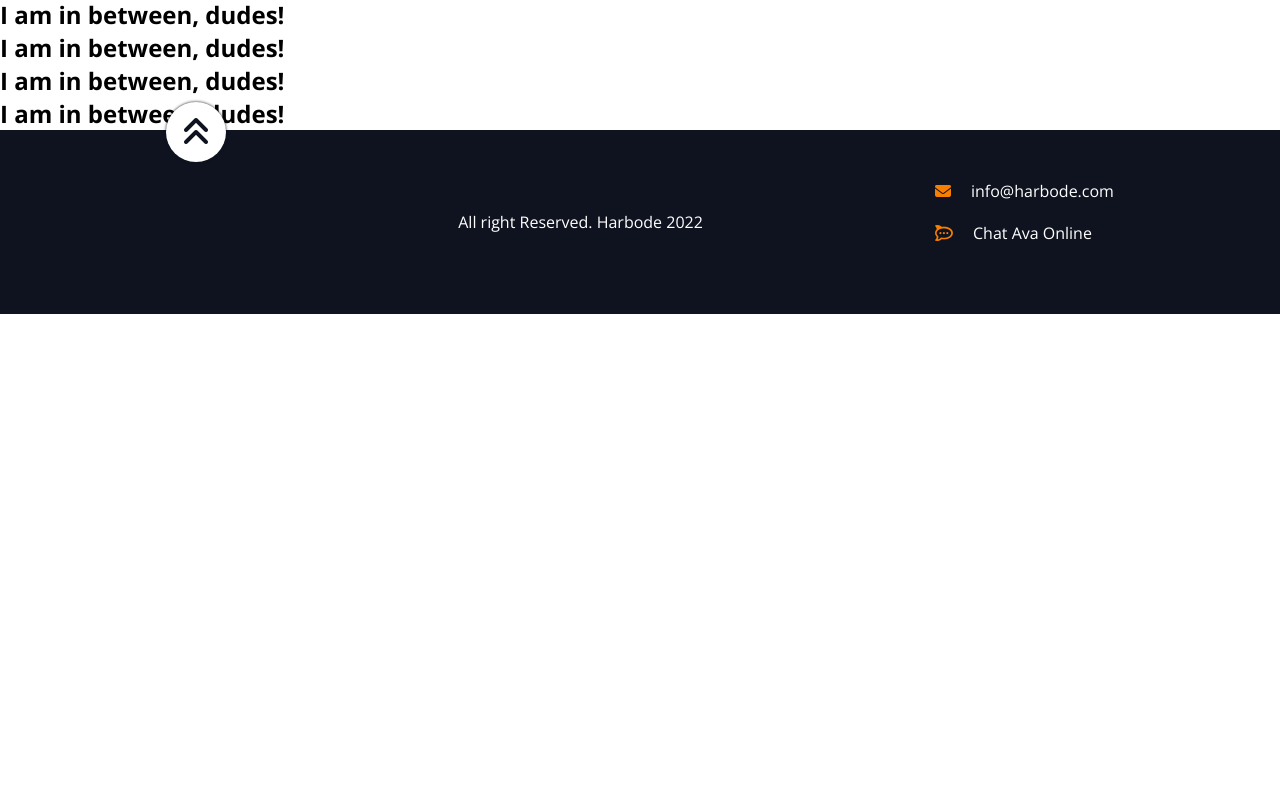
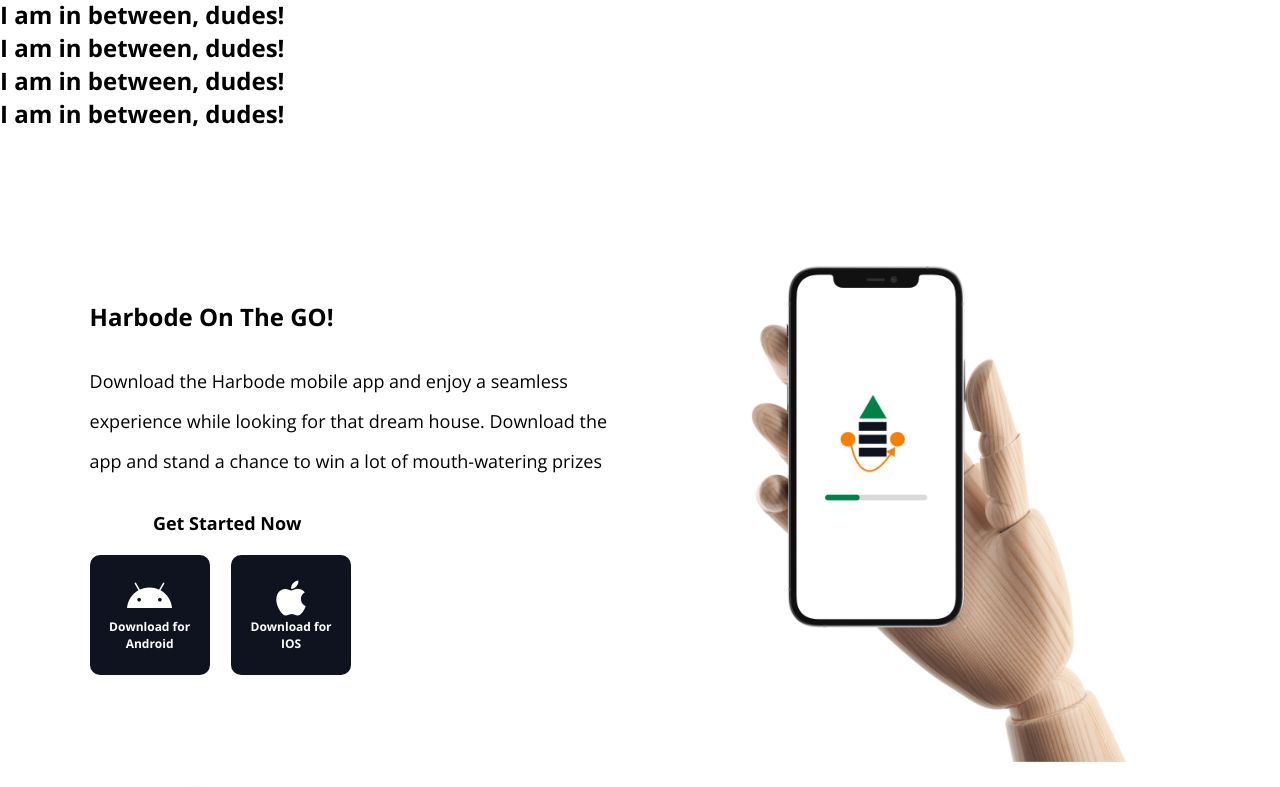
Before and after one commit to KodeNinj/harbode, a React (Create React App) app: page /explore in a window 1280 px wide. Shown: the part 802-1589 px from the top of the page. Before the commit the page ends 1116 px from the top, so only its background shows below. Built offline with nearby package versions, Linux system fonts and the light colour scheme.

Commit message:
added on the go to the page

```diff
--- a/src/pages/Explore.jsx
+++ b/src/pages/Explore.jsx
@@ -1,6 +1,7 @@
 import React from 'react'
 import ExploreHero from '../components/ExploreHero/ExploreHero'
 import Footer from '../components/Footer/Footer'
+import OnTheGo from '../components/OnTheGo/OnTheGo'
 const Explore = () => {
   return (
     <section className='explore'>
@@ -9,6 +10,7 @@
         <h2>I am in between, dudes!</h2>
         <h2>I am in between, dudes!</h2>
         <h2>I am in between, dudes!</h2>
+        <OnTheGo/>
         <Footer props='/explore'/>
     </section>
   )
```
